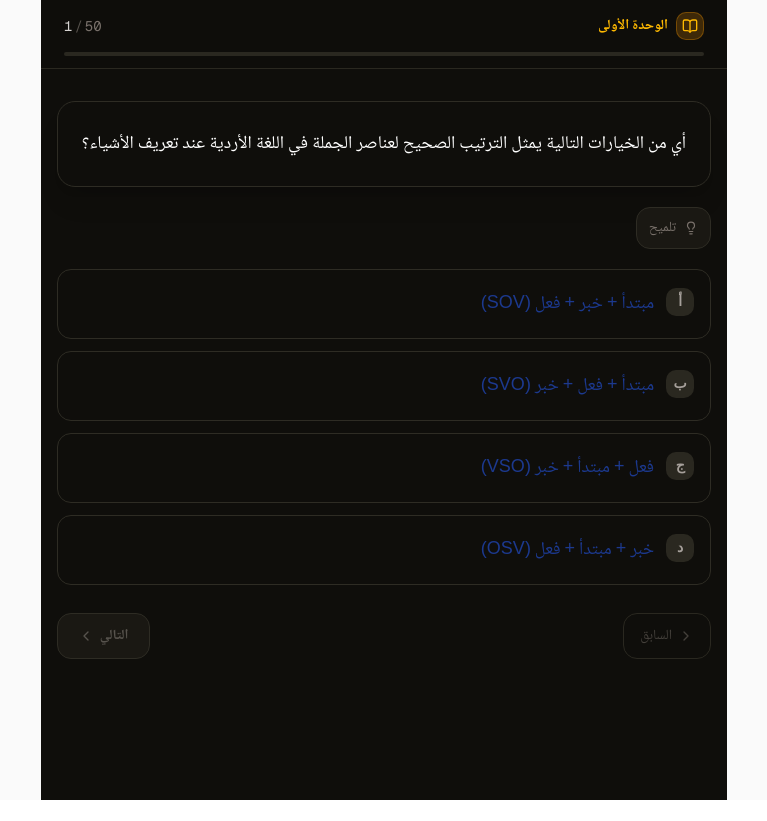
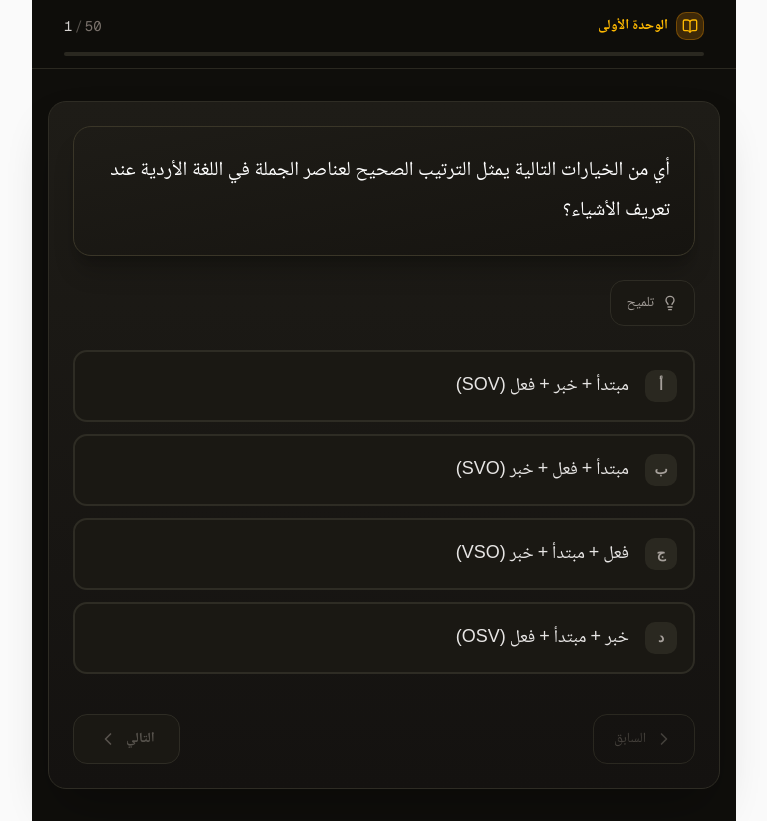
Before and after one commit to langisor/unit-quizzer, a Next.js app: page / in a window 1280 px wide. Shown: the whole page, without its empty margins (256-1023 px from the left). Before the commit the page ends 800 px from the top, so only its background shows below. Built offline with nearby package versions, Linux system fonts and the light colour scheme; a web font is replaced by a local one.

Commit message:
update....

```diff
--- a/package.json
+++ b/package.json
@@ -15,6 +15,7 @@
     "cmdk": "^1.1.1",
     "date-fns": "^4.1.0",
     "embla-carousel-react": "^8.6.0",
+    "framer-motion": "^12.38.0",
     "input-otp": "^1.4.2",
     "lucide-react": "^1.8.0",
     "next": "16.2.3",
--- a/src/components/quiz/quiz-question.tsx
+++ b/src/components/quiz/quiz-question.tsx
@@ -1,6 +1,7 @@
 "use client";
 
 import { Lightbulb, ChevronRight, ChevronLeft, CheckCircle2, XCircle } from "lucide-react";
+import { motion, AnimatePresence } from "framer-motion";
 import { cn } from "@/lib/utils";
 import { QuizQuestion as QuizQuestionType } from "@/types/quiz";
 import { AnswerState } from "@/components/unit-quizzer/unit-quizzer";
@@ -19,6 +20,32 @@ interface QuizQuestionProps {
   isLast: boolean;
 }
 
+const cardVariants = {
+  hidden: { opacity: 0, y: 20 },
+  visible: (i: number) => ({
+    opacity: 1,
+    y: 0,
+    transition: {
+      delay: i * 0.1,
+      duration: 0.4,
+      ease: [0.22, 1, 0.36, 1],
+    },
+  }),
+};
+
+const expandVariants = {
+  hidden: { height: 0, opacity: 0, marginTop: 0 },
+  visible: {
+    height: "auto",
+    opacity: 1,
+    marginTop: 8,
+    transition: {
+      duration: 0.3,
+      ease: "easeOut",
+    },
+  },
+};
+
 export default function QuizQuestionCard({
   question,
   state,
@@ -30,7 +57,6 @@ export default function QuizQuestionCard({
   isFirst,
   isLast,
 }: QuizQuestionProps) {
-  // Decode HTML entities
   const decode = (str: string) =>
     str
       .replace(/&#39;/g, "'")
@@ -43,39 +69,64 @@ export default function QuizQuestionCard({
     state.selectedIndex !== null ? question.answerOptions[state.selectedIndex] : null;
 
   return (
-    <div className="space-y-5" dir="rtl">
+    <div className="space-y-6" dir="rtl">
       {/* Question card */}
-      <div className=" border border-[#2e2c24] rounded-2xl p-6 shadow-xl">
-        <p className="font-arabic text-white text-lg leading-loose">
+      <motion.div
+        initial={{ opacity: 0, y: -10 }}
+        animate={{ opacity: 1, y: 0 }}
+        transition={{ duration: 0.4, ease: [0.22, 1, 0.36, 1] }}
+        className="bg-gradient-to-br from-[#1e1c17] to-[#161410] border border-[#3a3628] rounded-2xl p-6 shadow-xl shadow-black/20"
+      >
+        <p className="font-arabic text-white text-xl leading-relaxed">
           {decode(question.question)}
         </p>
-      </div>
+      </motion.div>
 
       {/* Hint */}
+      <AnimatePresence>
         {question.hint && (
-        <div>
-          <button
+          <motion.div
+            initial={{ opacity: 0 }}
+            animate={{ opacity: 1 }}
+            exit={{ opacity: 0 }}
+          >
+            <motion.button
               onClick={onToggleHint}
               className={cn(
-              "flex items-center gap-2 text-sm px-3 py-1.5 rounded-xl border transition-all duration-200",
+                "flex items-center gap-2 text-sm px-4 py-2 rounded-xl border transition-all duration-300",
                 state.hintShown
-                ? "bg-amber-500/10 border-amber-500/30 text-amber-400"
-                : "bg-[#1a1813] border-[#2e2c24] text-stone-500 hover:text-amber-400 hover:border-amber-500/20"
+                  ? "bg-amber-500/15 border-amber-500/40 text-amber-400"
+                  : "bg-[#1a1813] border-[#2e2c24] text-stone-400 hover:text-amber-400 hover:border-amber-500/30"
               )}
+              whileHover={{ scale: 1.02 }}
+              whileTap={{ scale: 0.98 }}
             >
-            <Lightbulb className="w-3.5 h-3.5" />
-            <span className="font-arabic">{state.hintShown ? "إخفاء التلميح" : "تلميح"}</span>
-          </button>
+              <Lightbulb className="w-4 h-4" />
+              <span className="font-arabic">
+                {state.hintShown ? "إخفاء التلميح" : "تلميح"}
+              </span>
+            </motion.button>
 
+            <AnimatePresence>
               {state.hintShown && (
-            <div className="mt-2 px-4 py-3 bg-amber-500/5 border border-amber-500/20 rounded-xl">
-              <p className="font-arabic text-amber-300/90 text-sm leading-loose">
-                {decode(question.hint!)}
+                <motion.div
+                  initial={{ opacity: 0, height: 0, marginTop: 0 }}
+                  animate={{ opacity: 1, height: "auto", marginTop: 8 }}
+                  exit={{ opacity: 0, height: 0, marginTop: 0 }}
+                  transition={{ duration: 0.3, ease: "easeOut" }}
+                  className="overflow-hidden"
+                >
+                  <div className="px-4 py-3 bg-amber-500/10 border border-amber-500/25 rounded-xl">
+                    <p className="font-arabic text-amber-300/90 text-sm leading-relaxed">
+                      {decode(question.hint)}
                     </p>
                   </div>
+                </motion.div>
               )}
-        </div>
+            </AnimatePresence>
+          </motion.div>
         )}
+      </AnimatePresence>
 
       {/* Answer options */}
       <div className="space-y-3">
@@ -84,140 +135,190 @@ export default function QuizQuestionCard({
           const isCorrect = option.isCorrect;
           const showResult = state.revealed;
 
-          let cardStyle = "border-[#2e2c24] hover:border-[#3e3c32] hover:bg-[#afafef]";
+          let cardBg = "bg-[#1a1813]";
+          let cardBorder = "border-[#2e2c24]";
+          let labelBg = "bg-[#2a2820]";
+          let labelText = "text-stone-400";
+          let textColor = "text-stone-200";
+          let rationaleColor = "text-stone-500/70";
 
           if (showResult) {
             if (isCorrect) {
-              cardStyle = "border-emerald-600/40";
+              cardBg = "bg-emerald-950/40";
+              cardBorder = "border-emerald-500/50";
+              labelBg = "bg-emerald-500/20";
+              labelText = "text-emerald-400";
+              textColor = "text-emerald-100";
+              rationaleColor = "text-emerald-300/90";
             } else if (isSelected && !isCorrect) {
-              cardStyle = "bg-red-900/20 border-red-600/40";
+              cardBg = "bg-red-950/40";
+              cardBorder = "border-red-500/50";
+              labelBg = "bg-red-500/20";
+              labelText = "text-red-400";
+              textColor = "text-red-100";
+              rationaleColor = "text-red-300/90";
             } else {
-              cardStyle = "border-[#2e2c24] opacity-50";
+              cardBg = "bg-[#1a1813]/60";
+              cardBorder = "border-[#2e2c24]/50";
+              labelBg = "bg-[#2a2820]/50";
+              labelText = "text-stone-600";
+              textColor = "text-stone-500";
+              rationaleColor = "text-stone-600";
             }
           }
 
           return (
-            <button
+            <motion.button
               key={index}
+              custom={index}
+              variants={cardVariants as any}
+              initial="hidden"
+              animate="visible"
               onClick={() => onSelect(index)}
               disabled={showResult}
               className={cn(
-                "w-full text-right flex items-start gap-3 p-4 rounded-xl border transition-all duration-200",
-                cardStyle,
-                !showResult && "cursor-pointer active:scale-[0.99]"
+                "w-full text-right flex items-start gap-4 p-4 rounded-xl border-2 transition-all duration-300",
+                cardBg,
+                cardBorder,
+                !showResult && "hover:border-amber-500/40 hover:bg-[#201e18] cursor-pointer",
+                !showResult && !isSelected && "hover:scale-[1.01]",
+                showResult && "scale-[1.01]"
               )}
+              whileHover={!showResult ? { scale: 1.01, y: -2 } : {}}
+              whileTap={!showResult ? { scale: 0.99 } : {}}
             >
               {/* Label badge */}
-              <span
+              <motion.span
                 className={cn(
-                  "shrink-0 w-7 h-7 rounded-lg flex items-center justify-center text-sm font-bold mt-0.5 transition-colors",
-                  showResult && isCorrect
-                    ? "bg-emerald-200/20 text-emerald-400"
-                    : showResult && isSelected && !isCorrect
-                    ? "bg-red-500/20 text-red-400"
-                    : "bg-[#2a2820] text-stone-400"
+                  "shrink-0 w-8 h-8 rounded-lg flex items-center justify-center text-sm font-bold mt-0.5 transition-colors",
+                  labelBg,
+                  labelText
                 )}
+                animate={showResult && (isCorrect || isSelected) ? { scale: [1, 1.1, 1] } : {}}
+                transition={{ duration: 0.3 }}
               >
                 {OPTION_LABELS[index]}
-              </span>
+              </motion.span>
 
               {/* Text */}
               <div className="flex-1 min-w-0">
-                <p className="font-arabic leading-loose text-blue-900 text-bold text-lg">
+                <p className={cn("font-arabic leading-relaxed text-lg", textColor)}>
                   {decode(option.text)}
                 </p>
 
-                {/* Rationale - shown after reveal for ALL options */}
+                {/* Rationale - animated expansion */}
+                <AnimatePresence>
                   {showResult && (
-                  <div className="mt-2 flex items-start gap-1.5">
+                    <motion.div
+                      variants={expandVariants as any}
+                      initial="hidden"
+                      animate="visible"
+                      exit="hidden"
+                      className="overflow-hidden"
+                    >
+                      <div className="mt-3 flex items-start gap-2">
                         {isCorrect ? (
-                      <CheckCircle2 className="w-4 h-4 text-emerald-400 shrink-0 mt-0.5" />
+                          <CheckCircle2 className="w-5 h-5 text-emerald-400 shrink-0 mt-0.5" />
                         ) : (
-                      <XCircle className="w-4 h-4 text-red-400 shrink-0 mt-0.5" />
+                          <XCircle className="w-5 h-5 text-red-400 shrink-0 mt-0.5" />
                         )}
-                    <p
-                      className={cn(
-                        "font-arabic text-sm leading-loose",
-                        isCorrect ? "text-emerald-300/80" : isSelected ? "text-red-300/80" : "text-stone-500/60"
-                      )}
-                    >
+                        <p className={cn("font-arabic text-sm leading-relaxed", rationaleColor)}>
                           {decode(option.rationale)}
                         </p>
                       </div>
+                    </motion.div>
                   )}
+                </AnimatePresence>
               </div>
 
-              {/* Correct answer icon */}
-              {showResult && isCorrect && (
-                <CheckCircle2 className="shrink-0 w-5 h-5 text-emerald-400 mt-0.5" />
+              {/* Status icon */}
+              <AnimatePresence>
+                {showResult && (
+                  <motion.div
+                    initial={{ scale: 0, opacity: 0 }}
+                    animate={{ scale: 1, opacity: 1 }}
+                    transition={{ type: "spring", stiffness: 500, damping: 30 }}
+                  >
+                    {isCorrect ? (
+                      <CheckCircle2 className="w-6 h-6 text-emerald-400" />
+                    ) : (
+                      <XCircle className="w-6 h-6 text-red-400" />
                     )}
-              {showResult && isSelected && !isCorrect && (
-                <XCircle className="shrink-0 w-5 h-5 text-red-400 mt-0.5" />
+                  </motion.div>
                 )}
-              {showResult && !isCorrect && !isSelected && (
-                <XCircle className="shrink-0 w-5 h-5 text-stone-600 mt-0.5" />
-              )}
-            </button>
+              </AnimatePresence>
+            </motion.button>
           );
         })}
       </div>
 
       {/* Feedback banner */}
+      <AnimatePresence>
         {state.revealed && selectedOption && (
-        <div
+          <motion.div
+            initial={{ opacity: 0, y: 20, scale: 0.95 }}
+            animate={{ opacity: 1, y: 0, scale: 1 }}
+            exit={{ opacity: 0, y: -10, scale: 0.95 }}
+            transition={{ duration: 0.3, ease: [0.22, 1, 0.36, 1] }}
             className={cn(
-            "flex items-center gap-3 px-4 py-3 rounded-xl border text-sm font-arabic",
+              "flex items-center justify-center gap-3 px-5 py-4 rounded-xl border-2 text-base font-arabic font-medium",
               selectedOption.isCorrect
-              ? "bg-emerald-900/20 border-emerald-600/30 text-emerald-300"
-              : "bg-red-900/20 border-red-600/30 text-red-300"
+                ? "bg-emerald-950/50 border-emerald-500/40 text-emerald-300"
+                : "bg-red-950/50 border-red-500/40 text-red-300"
             )}
           >
-          {selectedOption.isCorrect ? (
-            <>
-              <span className="text-xl">✓</span>
-              <span>إجابة صحيحة!</span>
-            </>
-          ) : (
-            <>
-              <span className="text-xl">✗</span>
-              <span>ليست الإجابة الصحيحة</span>
-            </>
+            <motion.span
+              initial={{ scale: 0 }}
+              animate={{ scale: 1 }}
+              transition={{ delay: 0.1, type: "spring", stiffness: 500 }}
+              className="text-2xl"
+            >
+              {selectedOption.isCorrect ? "✓" : "✗"}
+            </motion.span>
+            <span>{selectedOption.isCorrect ? "إجابة صحيحة! أحسنت" : "ليست الإجابة الصحيحة"}</span>
+          </motion.div>
         )}
-        </div>
-      )}
+      </AnimatePresence>
 
       {/* Navigation */}
-      <div className="flex items-center justify-between pt-2">
-        <button
+      <motion.div
+        className="flex items-center justify-between pt-4"
+        initial={{ opacity: 0 }}
+        animate={{ opacity: 1 }}
+        transition={{ delay: 0.4 }}
+      >
+        <motion.button
           onClick={onPrev}
           disabled={isFirst}
           className={cn(
-            "flex items-center gap-1.5 px-4 py-2 rounded-xl border text-sm font-arabic transition-all",
+            "flex items-center gap-2 px-5 py-2.5 rounded-xl border text-sm font-arabic transition-all duration-200",
             isFirst
               ? "border-[#2a2820] text-stone-700 cursor-not-allowed"
-              : "border-[#2e2c24] text-stone-400 hover:text-stone-200 hover:border-[#3e3c32] hover:bg-[#1a1813]"
+              : "border-[#2e2c24] text-stone-400 hover:text-white hover:border-[#3e3c32] hover:bg-[#201e18]"
           )}
+          whileHover={!isFirst ? { scale: 1.05, x: 4 } : {}}
+          whileTap={!isFirst ? { scale: 0.95 } : {}}
         >
-          <ChevronRight className="w-4 h-4" />
+          <ChevronRight className="w-5 h-5" />
           السابق
-        </button>
+        </motion.button>
 
-        <button
+        <motion.button
           onClick={onNext}
           disabled={!state.revealed}
           className={cn(
-            "flex items-center gap-1.5 px-5 py-2 rounded-xl text-sm font-arabic font-semibold transition-all duration-200",
+            "flex items-center gap-2 px-6 py-2.5 rounded-xl text-sm font-arabic font-semibold transition-all duration-300",
             state.revealed
-              ? isLast
-                ? "bg-amber-500 text-[#0f0e0b] hover:bg-amber-400 shadow-lg shadow-amber-500/20"
-                : "bg-amber-500 text-[#0f0e0b] hover:bg-amber-400 shadow-lg shadow-amber-500/20"
+              ? "bg-gradient-to-r from-amber-500 to-amber-400 text-[#0f0e0b] shadow-lg shadow-amber-500/30 hover:shadow-amber-500/50 hover:from-amber-400 hover:to-amber-300"
               : "bg-[#1a1813] border border-[#2e2c24] text-stone-600 cursor-not-allowed"
           )}
+          whileHover={state.revealed ? { scale: 1.05 } : {}}
+          whileTap={state.revealed ? { scale: 0.95 } : {}}
         >
           {isLast ? "عرض النتائج" : "التالي"}
-          <ChevronLeft className="w-4 h-4" />
-        </button>
-      </div>
+          <ChevronLeft className="w-5 h-5" />
+        </motion.button>
+      </motion.div>
     </div>
   );
 }
--- a/src/components/unit-quizzer/unit-quizzer.tsx
+++ b/src/components/unit-quizzer/unit-quizzer.tsx
@@ -1,6 +1,7 @@
 "use client";
 
 import { useState, useCallback } from "react";
+import { AnimatePresence, motion } from "framer-motion";
 import { QuizQuestion } from "@/types/quiz";
 import QuizHeader from "@/components/quiz/quiz-header";
 import QuizQuestionCard from "@/components/quiz/quiz-question";
@@ -117,6 +118,15 @@ export default function UnitQuizzer({
 
       <div className="flex-1 flex items-start justify-center px-4 py-8">
         <div className="w-full max-w-2xl">
+          <AnimatePresence mode="wait">
+            <motion.div
+              key={currentIndex}
+              initial={{ opacity: 0, x: 50 }}
+              animate={{ opacity: 1, x: 0 }}
+              exit={{ opacity: 0, x: -50 }}
+              transition={{ duration: 0.3, ease: [0.22, 1, 0.36, 1] }}
+            >
+              <div className="bg-gradient-to-b from-[#1e1c17] to-[#141210] border border-[#2e2c24] rounded-2xl p-6 shadow-2xl shadow-black/30">
                 <QuizQuestionCard
                   question={current}
                   state={currentState}
@@ -129,6 +139,9 @@ export default function UnitQuizzer({
                   isLast={currentIndex === quiz.length - 1}
                 />
               </div>
+            </motion.div>
+          </AnimatePresence>
+        </div>
       </div>
     </div>
   );
```
Also changed, not shown: 1 other file (tests, documents, lock files or other folders). Lines whose indentation alone changed are shown as unchanged.
